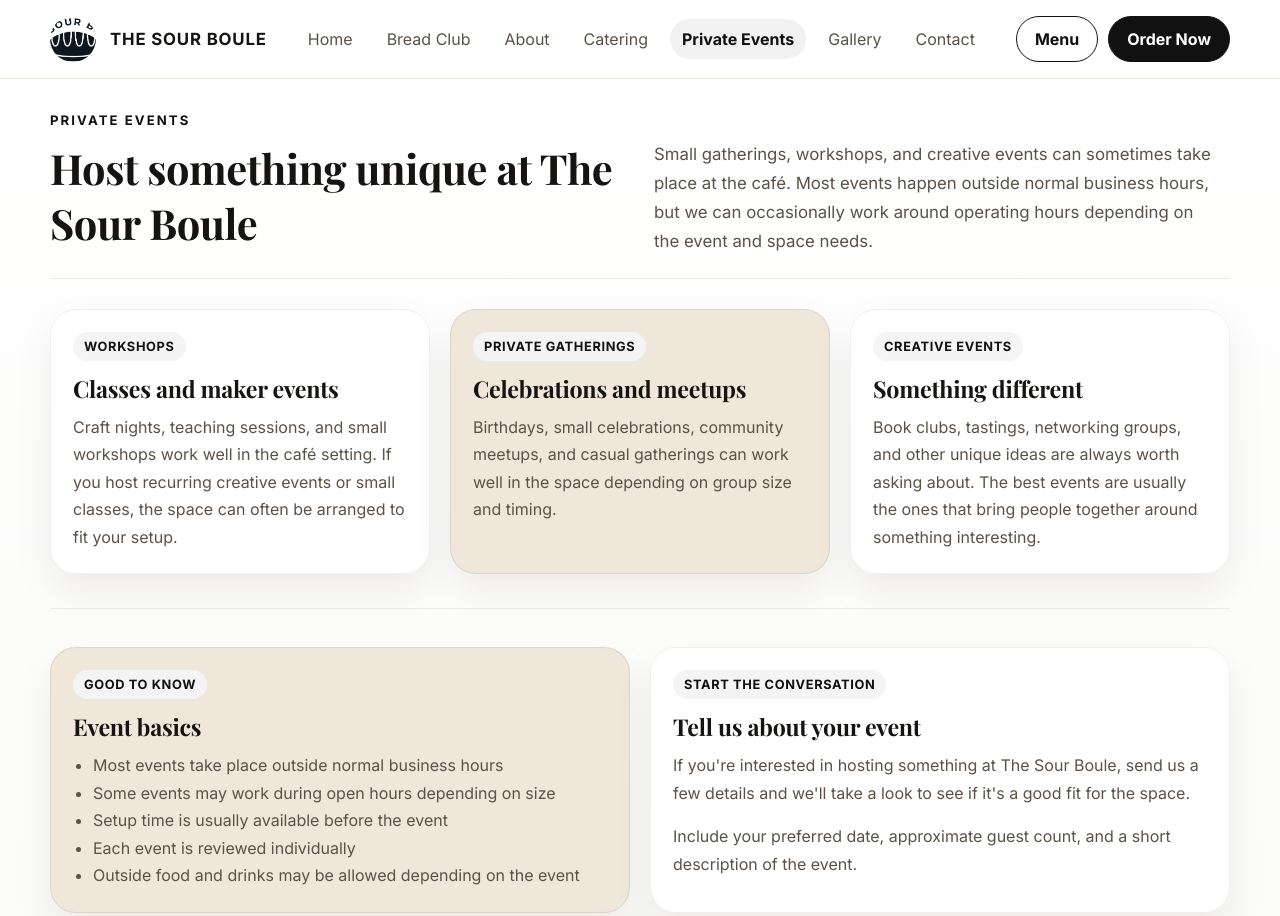
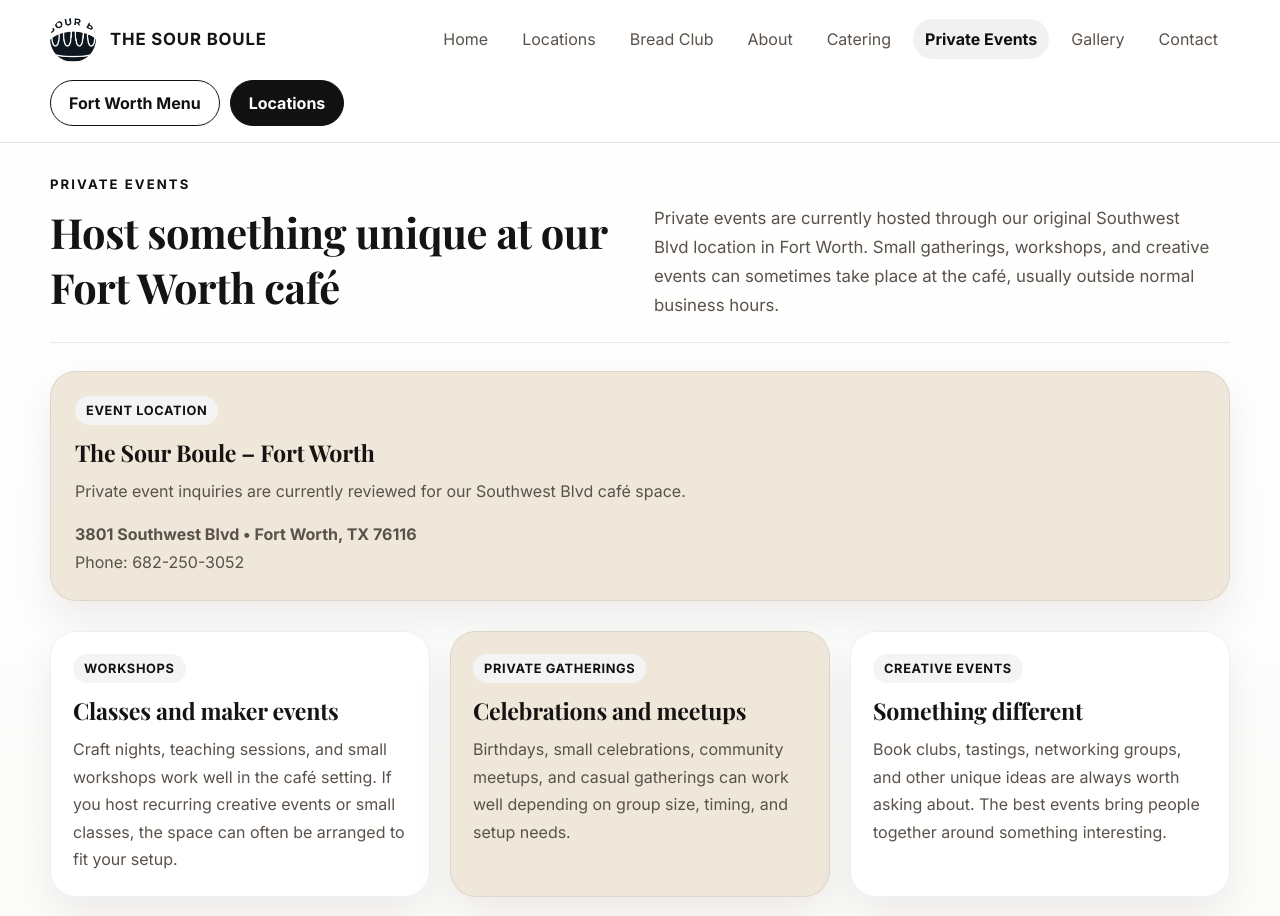
Before and after one commit to sourbagelman/sourboulesite, a plain HTML site: page events.html in a window 1280 px wide. Shown: the top 916 px of the page. Drawn offline with nearby package versions, Linux system fonts and the light colour scheme.

Commit message:
Revise event information and navigation structure
Updated event details and navigation links in events.html.

```diff
--- a/events.html
+++ b/events.html
@@ -6,9 +6,9 @@
 <meta charset="UTF-8">
 <meta name="viewport" content="width=device-width, initial-scale=1.0">
 
-<title>Private Events | The Sour Boule Fort Worth</title>
+<title>Private Events | The Sour Boule</title>
 
- <meta name="description" content="The Sour Boule is a Fort Worth sourdough bakery and cafe focused on real ingredients, house-made meats, and naturally fermented bread.">
+<meta name="description" content="Private events, workshops, small gatherings, and creative events at The Sour Boule Southwest Blvd location in Fort Worth.">
 
 <link rel="preconnect" href="https://fonts.googleapis.com">
 <link rel="preconnect" href="https://fonts.gstatic.com" crossorigin>
@@ -21,8 +21,6 @@
 
 <body>
 
-
-
 <header>
 
 <div class="container nav">
@@ -34,6 +32,7 @@
 
 <nav class="nav-links">
 <a class="nav-link" href="index.html">Home</a>
+<a class="nav-link" href="locations.html">Locations</a>
 <a class="nav-link" href="breadclub.html">Bread Club</a>
 <a class="nav-link" href="about.html">About</a>
 <a class="nav-link" href="catering.html">Catering</a>
@@ -43,8 +42,8 @@
 </nav>
 
 <div class="nav-actions">
-<a class="btn secondary" href="menu.html">Menu</a>
-<a class="btn primary" href="https://cash.app/order/$thesourboule" target="_blank">Order Now</a>
+<a class="btn secondary" href="menu.html">Fort Worth Menu</a>
+<a class="btn primary" href="locations.html">Locations</a>
 </div>
 
 </div>
@@ -55,8 +54,6 @@
 
 <div class="container stack" style="gap:28px;">
 
-<!-- INTRO -->
-
 <section style="padding-bottom:22px; border-bottom:1px solid rgba(0,0,0,.08);">
 
 <span class="eyebrow">Private Events</span>
@@ -64,12 +61,12 @@
 <div class="cards-2" style="align-items:start; gap:28px;">
 
 <div>
-<h2 style="font-size:2.6rem; margin-bottom:0;">Host something unique at The Sour Boule</h2>
+<h2 style="font-size:2.6rem; margin-bottom:0;">Host something unique at our Fort Worth café</h2>
 </div>
 
 <div>
 <p style="max-width:560px; font-size:1.05rem; margin-bottom:0;">
-Small gatherings, workshops, and creative events can sometimes take place at the café. Most events happen outside normal business hours, but we can occasionally work around operating hours depending on the event and space needs.
+Private events are currently hosted through our original Southwest Blvd location in Fort Worth. Small gatherings, workshops, and creative events can sometimes take place at the café, usually outside normal business hours.
 </p>
 </div>
 
@@ -77,7 +74,22 @@ Small gatherings, workshops, and creative events can sometimes take place at the
 
 </section>
 
-<!-- EVENT TYPES -->
+<section class="card" style="background:#efe7da; padding:24px; border:1px solid rgba(0,0,0,.08);">
+
+<span class="tag">Event Location</span>
+
+<h3>The Sour Boule – Fort Worth</h3>
+
+<p>
+Private event inquiries are currently reviewed for our Southwest Blvd café space.
+</p>
+
+<p style="margin-bottom:0;">
+<strong>3801 Southwest Blvd • Fort Worth, TX 76116</strong><br>
+Phone: 682-250-3052
+</p>
+
+</section>
 
 <section class="cards-3" style="margin-top:2px;">
 
@@ -93,7 +105,7 @@ Craft nights, teaching sessions, and small workshops work well in the café sett
 <span class="tag">Private Gatherings</span>
 <h3>Celebrations and meetups</h3>
 <p style="margin-bottom:0;">
-Birthdays, small celebrations, community meetups, and casual gatherings can work well in the space depending on group size and timing.
+Birthdays, small celebrations, community meetups, and casual gatherings can work well depending on group size, timing, and setup needs.
 </p>
 </article>
 
@@ -101,17 +113,13 @@ Birthdays, small celebrations, community meetups, and casual gatherings can work
 <span class="tag">Creative Events</span>
 <h3>Something different</h3>
 <p style="margin-bottom:0;">
-Book clubs, tastings, networking groups, and other unique ideas are always worth asking about. The best events are usually the ones that bring people together around something interesting.
+Book clubs, tastings, networking groups, and other unique ideas are always worth asking about. The best events bring people together around something interesting.
 </p>
 </article>
 
 </section>
 
-<!-- DIVIDER -->
-
 <div style="height:1px; background:rgba(0,0,0,.06); margin:6px 0;"></div>
-
-<!-- EVENT BASICS -->
 
 <section class="cards-2" style="margin-top:4px;">
 
@@ -121,6 +129,7 @@ Book clubs, tastings, networking groups, and other unique ideas are always worth
 <h3>Event basics</h3>
 
 <ul>
+<li>Private events are currently reviewed for the Fort Worth café space</li>
 <li>Most events take place outside normal business hours</li>
 <li>Some events may work during open hours depending on size</li>
 <li>Setup time is usually available before the event</li>
@@ -140,18 +149,14 @@ If you're interested in hosting something at The Sour Boule, send us a few detai
 </p>
 
 <p style="margin-bottom:0;">
-Include your preferred date, approximate guest count, and a short description of the event.
+Include your preferred date, approximate guest count, event type, timing, and a short description of what you have in mind.
 </p>
 
 </article>
 
 </section>
 
-<!-- DIVIDER -->
-
 <div style="height:1px; background:rgba(0,0,0,.06); margin:10px 0;"></div>
-
-<!-- INQUIRY INTRO -->
 
 <section>
 
@@ -164,8 +169,6 @@ Fill out the form below and we will follow up about availability and details.
 </p>
 
 </section>
-
-<!-- FORM PANEL -->
 
 <section class="card" style="background:#efe7da; padding:26px; border:1px solid rgba(0,0,0,.08);">
 
@@ -180,6 +183,8 @@ box-shadow:0 22px 48px rgba(22,20,18,.12), 0 8px 20px rgba(22,20,18,.08);
 <form action="https://formspree.io/f/mreoknlz" method="POST" style="display:grid; gap:14px;">
 
 <input type="hidden" name="_subject" value="The Sour Boule Private Event Inquiry">
+
+<input type="hidden" name="event_location" value="Southwest Blvd / Fort Worth">
 
 <div class="cards-2" style="gap:14px;">
 
@@ -249,13 +254,14 @@ box-shadow:0 22px 48px rgba(22,20,18,.12), 0 8px 20px rgba(22,20,18,.08);
 <div>
 <strong>© The Sour Boule</strong>
 <p class="small">
-3801 Southwest Blvd • Fort Worth, TX 76116<br>
-Phone: 682-250-3052
+Fort Worth • Willow Bend<br>
+Private events handled through Southwest Blvd.
 </p>
 </div>
 
 <div class="footer-links small">
 <a href="index.html">Home</a>
+<a href="locations.html">Locations</a>
 <a href="menu.html">Menu</a>
 <a href="catering.html">Catering</a>
 <a href="events.html">Events</a>
```
